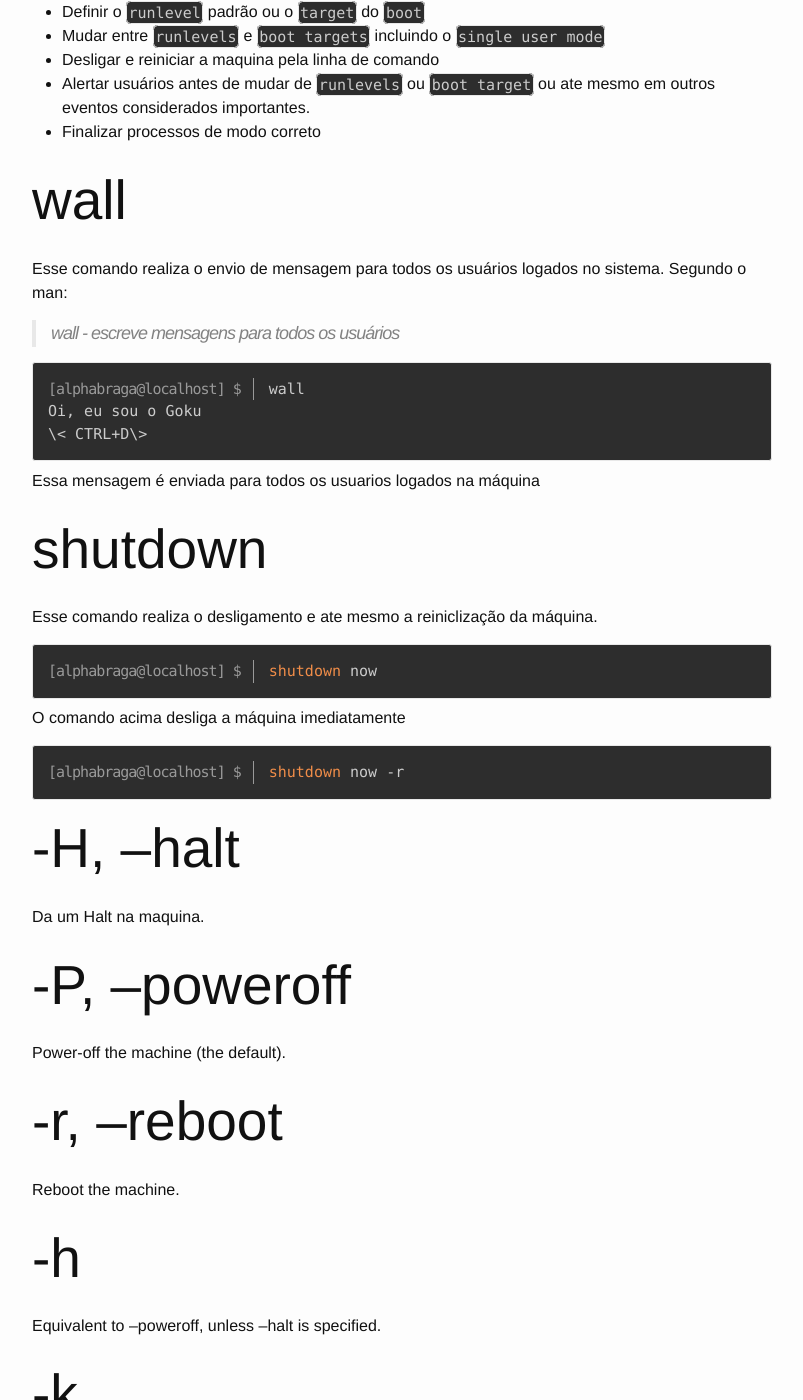
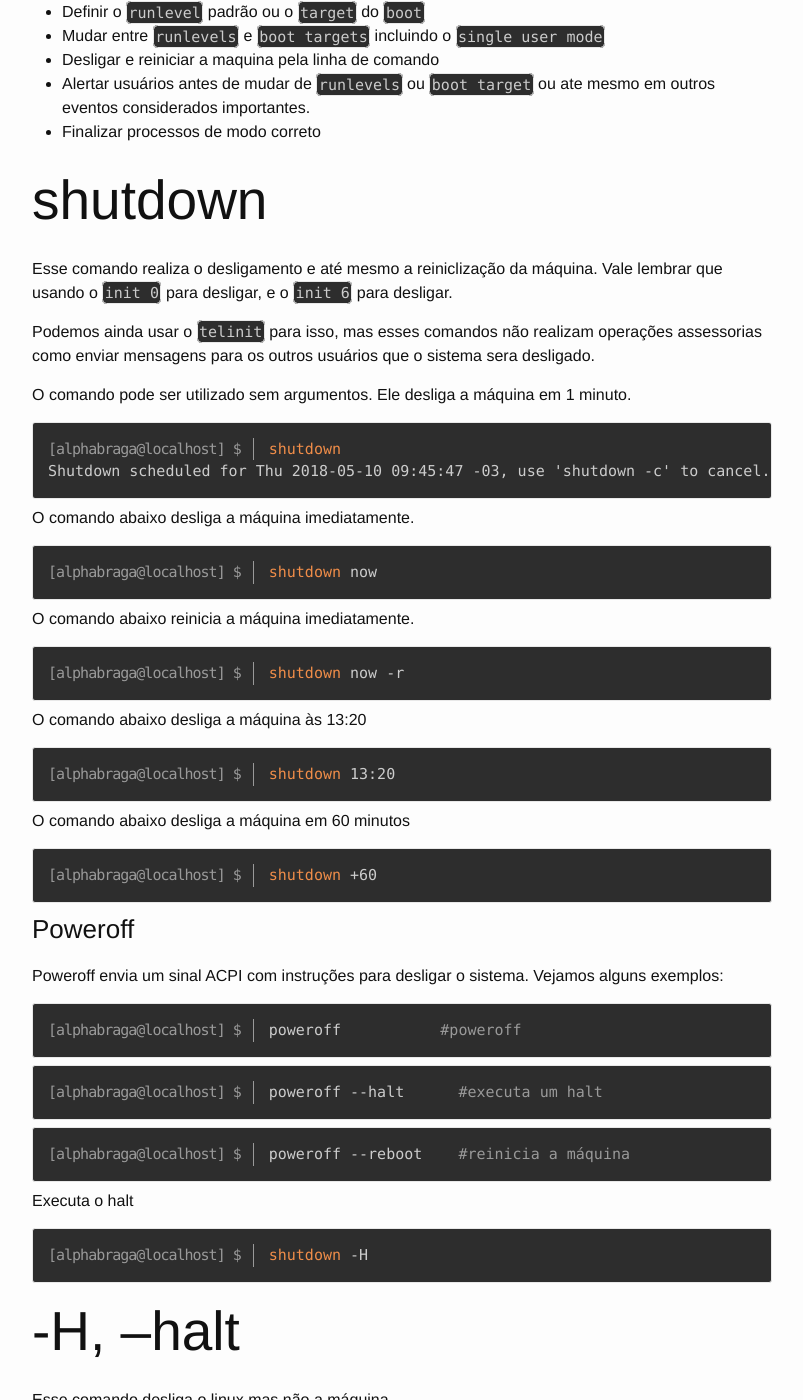
Before and after one commit to alphabraga/lpic1, a Jekyll site: the page built from topicos/101/101-3-mudar-runlevels-boot-targets-and-shutdown-or-reboot-system.md, in a window 1280 px wide and 1400 px high, scrolled down 287 px. Shown: the whole window, without its empty margins (238-1041 px from the left). Built offline with Jekyll 4.4.1, drawn with Linux system fonts in a browser that asks for light colours; some of the changed text lies outside the part shown.

Commit message:
novidades no 101 2 e 3

```diff
--- a/topicos/101/101-3-mudar-runlevels-boot-targets-and-shutdown-or-reboot-system.md
+++ b/topicos/101/101-3-mudar-runlevels-boot-targets-and-shutdown-or-reboot-system.md
@@ -10,6 +10,122 @@ permalink: /101/101-3-mudar-runlevels-boot-targets-and-shutdown-or-reboot-system
 * Alertar usuários antes de mudar de `runlevels` ou `boot target` ou ate mesmo em outros eventos considerados importantes.
 * Finalizar processos de modo correto
 
+
+## shutdown
+
+Esse comando realiza o desligamento e até mesmo a reiniclização da máquina. Vale lembrar que usando o `init 0` para desligar, e o `init 6` para desligar.
+
+Podemos ainda usar o `telinit` para isso, mas esses comandos não realizam operações assessorias como enviar mensagens para os outros usuários que o sistema sera desligado.
+
+O comando pode ser utilizado sem argumentos. Ele desliga a máquina em 1 minuto.
+
+<pre class="language-bash command-line" data-user="alphabraga" data-host="localhost">
+<code>shutdown</code>
+Shutdown scheduled for Thu 2018-05-10 09:45:47 -03, use 'shutdown -c' to cancel.
+</pre>
+
+O comando abaixo desliga a máquina imediatamente.
+
+<pre class="language-bash command-line" data-user="alphabraga" data-host="localhost">
+<code>shutdown now</code>
+</pre>
+
+O comando abaixo reinicia a máquina imediatamente.
+
+<pre class="language-bash command-line" data-user="alphabraga" data-host="localhost">
+<code>shutdown now -r</code>
+</pre>
+
+
+O comando abaixo desliga a máquina às 13:20
+
+<pre class="language-bash command-line" data-user="alphabraga" data-host="localhost">
+<code>shutdown 13:20</code>
+</pre>
+
+O comando abaixo desliga a máquina em 60 minutos
+
+<pre class="language-bash command-line" data-user="alphabraga" data-host="localhost">
+<code>shutdown +60</code>
+</pre>
+
+### Poweroff
+
+Poweroff envia um sinal ACPI com instruções para desligar o sistema. Vejamos alguns exemplos:
+
+
+<pre class="language-bash command-line" data-user="alphabraga" data-host="localhost">
+<code>poweroff   	       #poweroff</code>
+</pre>
+
+
+<pre class="language-bash command-line" data-user="alphabraga" data-host="localhost">
+<code>poweroff --halt      #executa um halt</code>
+</pre>
+
+<pre class="language-bash command-line" data-user="alphabraga" data-host="localhost">
+<code>poweroff --reboot    #reinicia a máquina</code>
+</pre>
+
+
+Executa o halt
+
+<pre class="language-bash command-line" data-user="alphabraga" data-host="localhost">
+<code>shutdown -H</code>
+</pre>
+
+
+## -H, --halt
+
+Esse comando desliga o linux mas não a máquina.
+
+## -P, --poweroff
+
+Power-off the machine (the default).
+
+## -r, --reboot
+
+Reboot the machine.
+
+## -h
+
+Equivalent to --poweroff, unless --halt is specified.
+
+## -k
+
+Do not halt, power-off, reboot, just write wall message.
+
+## --no-wall
+
+Do not send wall message before halt, power-off, reboot.
+
+## -c
+
+Cancela um shutdown pendente. Esse comando evita que que um comando de desligamento seja executado caso claro ele não seja invocado com os agrumantos "now" ou "+0"
+
+<pre class="language-bash command-line">
+<code>shutdown +2</code>
+Shutdown scheduled for Mon 2018-04-16 16:13:27 -03, use 'shutdown -c' to cancel.
+<code>shutdown -c</code>
+</pre>
+
+## halt
+
+O halt instrui o hardware a parar todas as funções de CPU, mais sem desligar. Você pode usá-lo para deixar o sistema em um estado onde você pode executar manutenção de baixo nível.
+
+
+<pre class="language-bash command-line" data-user="alphabraga" data-host="localhost">
+<code>	halt                  # para a máquina</code>
+</pre>
+
+<pre class="language-bash command-line" data-user="alphabraga" data-host="localhost">
+<code>halt -p              # executa um poweroff</code>
+</pre>
+
+
+<pre class="language-bash command-line" data-user="alphabraga" data-host="localhost">
+<code>halt --reboot    # reinicia a máquina</code>
+</pre>
 
 ## wall
 
@@ -25,60 +141,40 @@ Oi, eu sou o Goku
 
 Essa mensagem é enviada para todos os usuarios logados na máquina
 
-## shutdown
-
-Esse comando realiza o desligamento e ate mesmo a reiniclização da máquina.
-
-<pre class="language-bash command-line" data-user="alphabraga" data-host="localhost">
-<code>shutdown now</code>
-</pre>
-
-O comando acima desliga a máquina imediatamente
-
-<pre class="language-bash command-line" data-user="alphabraga" data-host="localhost">
-<code>shutdown now -r</code>
-</pre>
-
-
-## -H, --halt
-Da um Halt na maquina.
-
-## -P, --poweroff
-Power-off the machine (the default).
-
-## -r, --reboot
-Reboot the machine.
-
-## -h
-Equivalent to --poweroff, unless --halt is specified.
-
-## -k
-Do not halt, power-off, reboot, just write wall message.
-
-## --no-wall
-Do not send wall message before halt, power-off, reboot.
-
-## -c
-Cancela um shutdown pendente. Esse comando evita que que um comando de desligamento seja executado caso claro ele não seja invocado com os agrumantos "now" ou "+0"
-
-<pre class="language-bash command-line">
-<code>shutdown +2</code>
-Shutdown scheduled for Mon 2018-04-16 16:13:27 -03, use 'shutdown -c' to cancel.
-<code>shutdown -c</code>
-</pre>
-
 ## /etc/inittab
 
 Esse arquivo contem informações sobre o runlevel padrão do sistema
 
 ## runlevel
 
-Para ver seu runlevel atual basta digitar
+"Runlevels" são uma forma obsoleta de iniciar e parar grupos de serviços utilizados n SysV init. Systemd disponibiliza uma camada de compatibilidade que mapeia os runlevels para os targets.
+
+Mapeamento entre runlevels e  targets do systemd
+
+Runlevel  Target
+
+0        poweroff.target
+
+1        rescue.target
+
+2, 3, 4  multi-user.target
+
+5        graphical.target
+
+6        reboot.target
+
+
+
+O comando runlevel exibe o runlevel anterior e o atual. Os dois caracteres são separados por um espaço. Se um desses runlevel não pode ser determinado  letra N é exibida, se os dois não podem ser determinados a palavra "unknown" é exibida.
+
+Na execução do comando abaixo, o runlevel anterior não foi determinado e por isso o N foi exibido. Mas sabemos que o runlevel atual é o 5.
 
 <pre class="language-bash command-line" data-user="alphabraga" data-host="localhost">
 <code>runlevel</code>
 N 5
 </pre>
+
+
 
 ## init
 
@@ -92,6 +188,7 @@ Esse comando realiza a alteração de run level
 
 ## systemd
 
+Systemd é um gerenciador de sistema e de serviços para o Linux, compativel com o SysV. Systemmd utiliza sockets e D-BUS para inicialização de serviços, oferece a iniciação por demanda de `daemons`, rastreia processos utilizando o controle de grupos do Linux, suporta `snaphotting` e o `restoring` de um determinado estado do sistema.
 
 ## systemctl
 
```
Also changed, not shown: topicos/101/101-2-inicialzar-o-sistema.md (+2 -0 lines).
